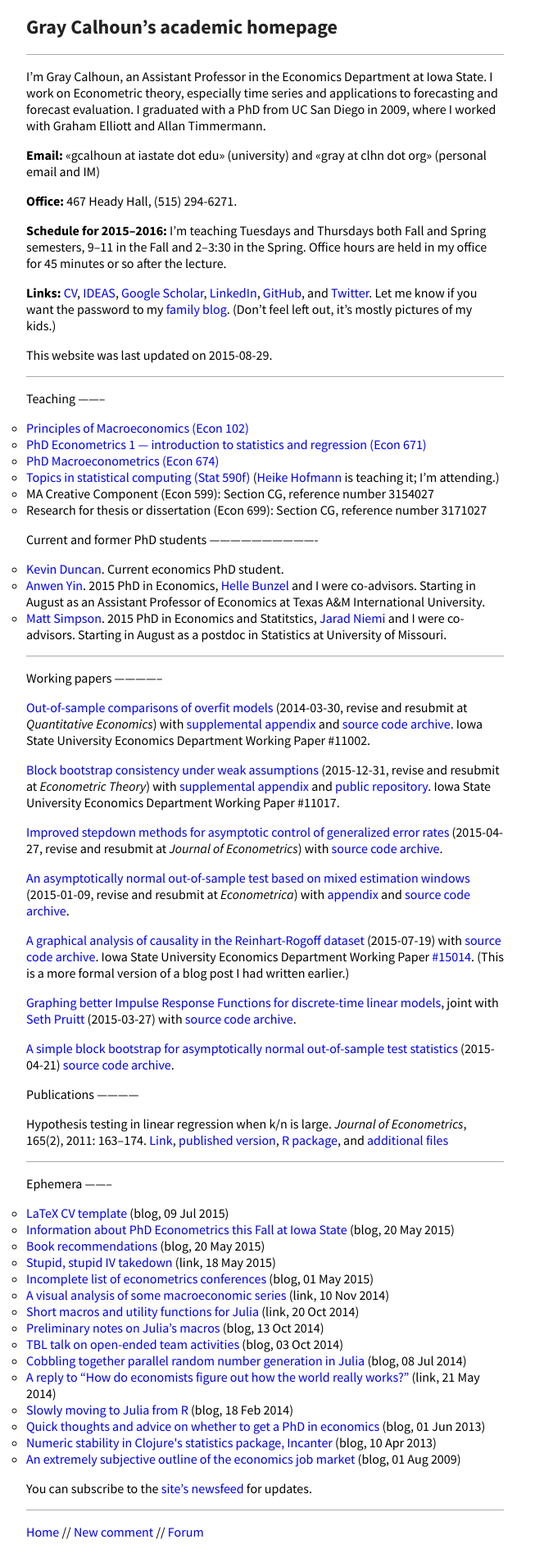
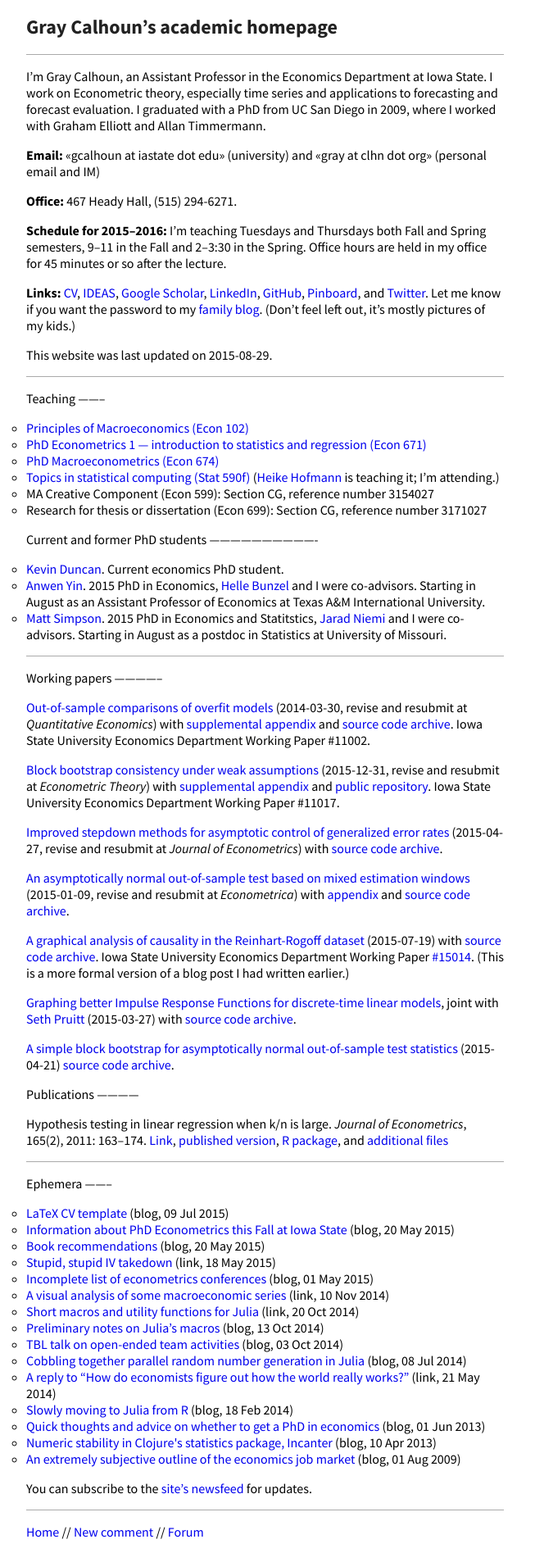
Before and after one commit to mmkuang/grayclhn.github.io, a Jekyll site: the page built from index.md, in a window 1280 px wide. Shown: the whole page at 82% size, without its empty margins (0-664 px from the left). Built offline with Jekyll 4.4.1, drawn with Linux system fonts in a browser that asks for light colours; Markdown is read by kramdown in place of the engine named in the settings.

Commit message:
[hotfix] Add link to Pinboard account
I'm going to start using Pinboard to actually store and share bookmarks,
so linking to it from my homepage seems like a good idea.

```diff
--- a/index.md
+++ b/index.md
@@ -25,6 +25,7 @@ the lecture.
 [Google Scholar](http://scholar.google.com/citations?hl=en&user=OS8d9ycAAAAJ),
 [LinkedIn](https://linkedin.com/in/grayclhn),
 [GitHub](https://github.com/grayclhn),
+[Pinboard](https://pinboard.in/u:pseut),
 and [Twitter](https://twitter.com/grayclhn).
 Let me know if you want the password to my [family
 blog](http://clhn.org). (Don’t feel left out, it’s mostly
```
